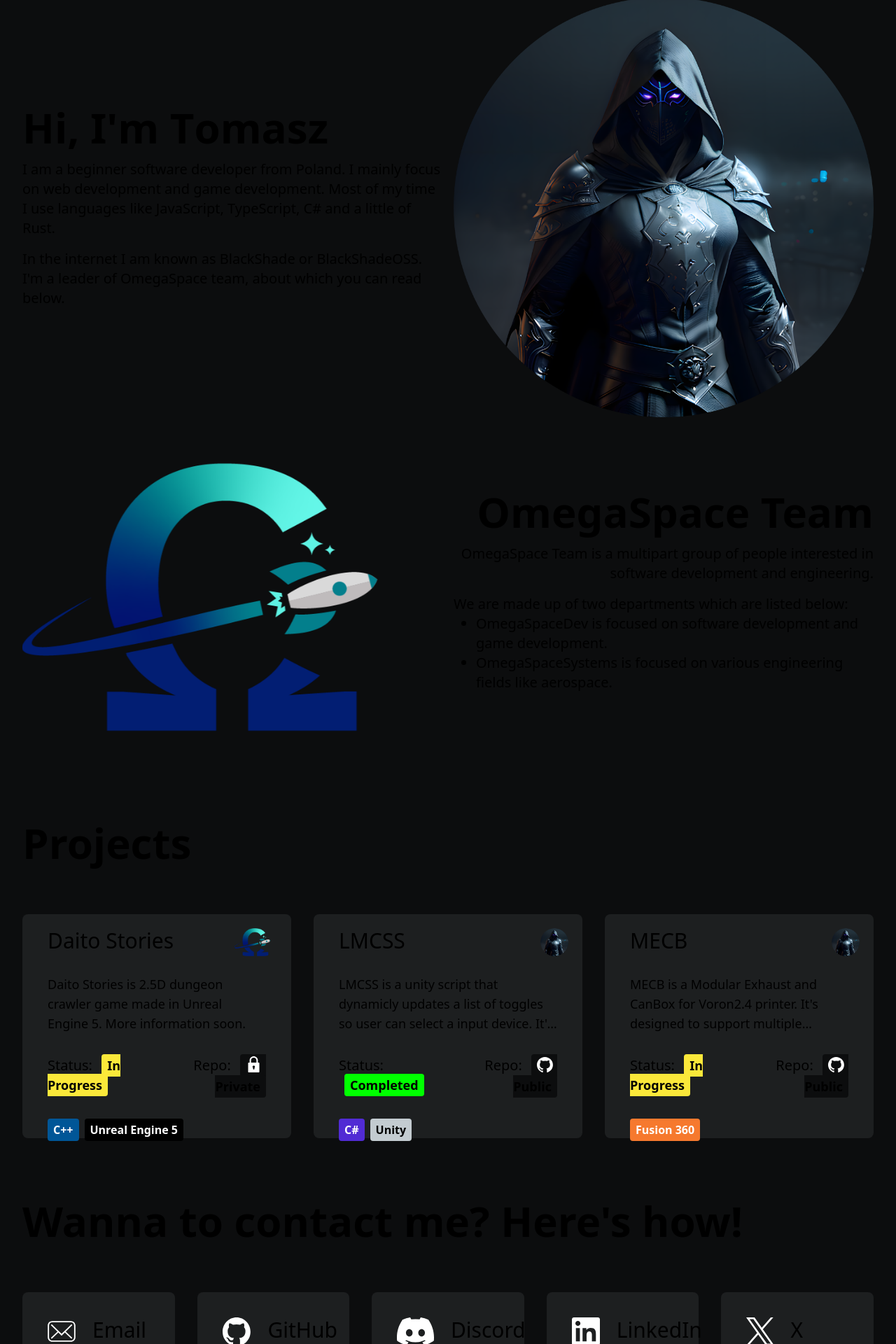
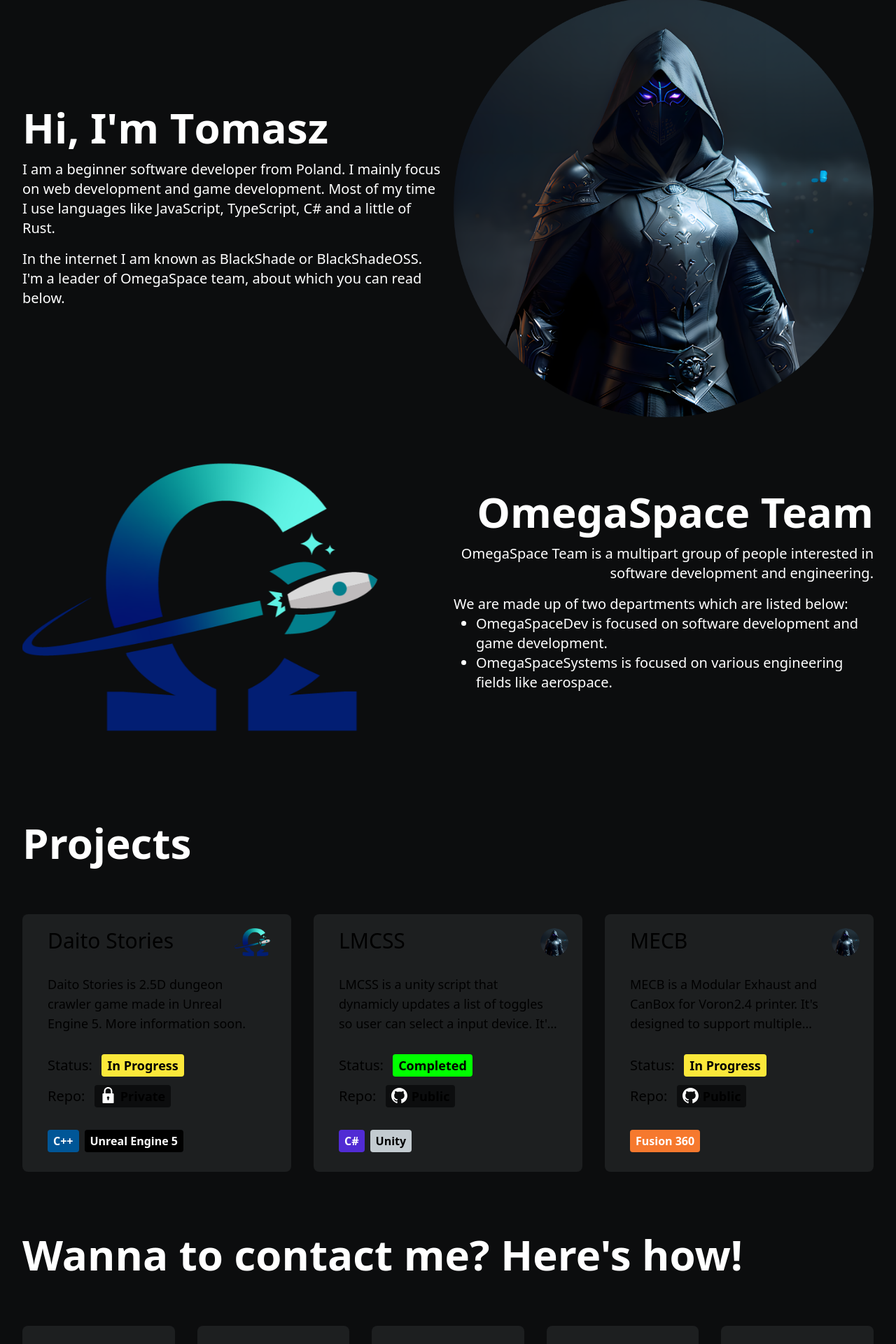
Before and after one commit to BlackShadeOSS/blackshade-website, a Next.js app: page / in a window 1280 px wide. Shown: the part 116-2036 px from the top of the page at 70% size. Built offline with nearby package versions, Linux system fonts and the light colour scheme.

Commit message:
making it responsive

```diff
--- a/app/Navbar.tsx
+++ b/app/Navbar.tsx
@@ -5,7 +5,7 @@
 const NavBar = () => {
     return (
         <nav className="bg-coalblack px-2 pt-5 pb-10 rounded ">
-            <div className="container flex flex-wrap items-center justify-start mx-auto">
+            <div className="container flex flex-wrap items-center justify-center lg:justify-start mx-auto">
                 <h1 className="text-3xl">BlackShade</h1>
             </div>
         </nav>
--- a/app/card.tsx
+++ b/app/card.tsx
@@ -93,7 +93,7 @@
             whileHover={{ scale: [null, 1.015] }}
             transition={{ duration: 0.4 }}
         >
-            <div className="h-80 w-full bg-ashgrey rounded-lg p-5">
+            <div className="h-auto w-full bg-ashgrey rounded-lg p-5">
                 <div className="flex justify-between">
                     <h3 className="text-left text-3xl px-4">{title}</h3>
                     <Image
@@ -107,8 +107,8 @@
                 <p className="px-4 pt-5 text-lg text-left line-clamp-3 h-26">
                     {description}
                 </p>
-                <div className="flex">
-                    <p className="px-4 text-xl text-left mt-6 mb-4 py-2 align-middle w-1/2">
+                <div className="flex flex-col 2xl:flex-row">
+                    <p className="px-4 text-xl text-left mt-6 2xl:mb-4 py-2 align-middle w-full 2xl:w-1/2">
                         Status:{" "}
                         <span
                             className="rounded px-2 py-1 text-lg font-semibold ml-2"
@@ -120,7 +120,7 @@
                             {statusText[status]}
                         </span>
                     </p>
-                    <p className="px-4 text-xl text-right mt-6 mb-4 py-2 align-middle w-1/2">
+                    <p className="px-4 text-xl text-left 2xl:text-right 2xl:mt-6 mb-4 py-2 align-middle w-full 2xl:w-1/2">
                         Repo:{" "}
                         {repo ? (
                             <a
--- a/app/contactCard.tsx
+++ b/app/contactCard.tsx
@@ -33,7 +33,9 @@
                             width={40}
                             height={40}
                         />
-                        <h3 className="text-left text-3xl px-4">{title}</h3>
+                        <h3 className="text-left text-2xl 2xl:text-3xl px-4">
+                            {title}
+                        </h3>
                     </div>
                 </div>
             </motion.div>
--- a/app/kofiButton.tsx
+++ b/app/kofiButton.tsx
@@ -22,7 +22,7 @@
 export default function KofiButton({
     link,
     message,
-    className = "flex items-center justify-center bg-[#13C3FF] h-24 rounded-2xl p-6 text-white text-3xl",
+    className = "flex items-center justify-center bg-[#13C3FF] h-24 rounded-2xl p-6 text-white text-2xl lg:text-3xl",
 }: KofiButtonProps) {
     return (
         <motion.div
--- a/app/page.tsx
+++ b/app/page.tsx
@@ -20,14 +20,14 @@
                     transition={{ duration: 0.75 }}
                     className="flex flex-col gap-4"
                 >
-                    <h2 className="text-5xl font-bold text-black-primary lg:text-6xl dark:text-white-primary">
+                    <h2 className="text-5xl text-center font-bold text-white lg:text-6xl lg:text-left">
                         <AnimatedText text="Hi, I'm Tomasz" once speed={0.15} />
                     </h2>
                     <motion.p
                         initial={{ opacity: 0, x: -100 }}
                         animate={{ opacity: 1, x: 0 }}
                         transition={{ duration: 0.75, delay: 0.25 }}
-                        className="text-xl text-black-primary dark:text-white-primary"
+                        className="text-xl text-white text-center lg:text-left"
                     >
                         I am a beginner software developer from Poland. I mainly
                         focus on web development and game development. Most of
@@ -39,7 +39,7 @@
                         initial={{ opacity: 0, x: -100 }}
                         animate={{ opacity: 1, x: 0 }}
                         transition={{ duration: 0.75, delay: 0.5 }}
-                        className="text-xl text-black-primary dark:text-white-primary"
+                        className="text-xl text-white text-center lg:text-left"
                     >
                         In the internet I am known as BlackShade or
                         BlackShadeOSS. I'm a leader of OmegaSpace team, about
@@ -54,7 +54,7 @@
                     <Image
                         src="/avatar-round.png"
                         alt="My avatar"
-                        className="order-first mx-auto w-9/12 lg:order-1 lg:mr-0 lg:w-fit lg:text-right"
+                        className="order-first mx-auto w-9/12 lg:order-1 lg:mr-0 lg:w-fit"
                         width={350}
                         height={350}
                     />
@@ -68,11 +68,12 @@
                     initial={{ opacity: 0, x: -100 }}
                     animate={{ opacity: 1, x: 0 }}
                     transition={{ duration: 0.75, delay: 1 }}
+                    className="order-last lg:order-first"
                 >
                     <Image
                         src="/OSS-logo.png"
                         alt="OSS logo"
-                        className=" mx-auto w-9/12 lg:order-0 lg:ml-0 lg:w-fit lg:text-left"
+                        className="mx-auto w-9/12 lg:ml-0 lg:w-fit"
                         width={350}
                         height={350}
                     />
@@ -83,14 +84,14 @@
                     transition={{ duration: 0.75, delay: 1 }}
                     className="flex flex-col gap-4 text-right"
                 >
-                    <h2 className="text-5xl font-bold text-black-primary lg:text-6xl dark:text-white-primary">
+                    <h2 className="text-5xl text-center font-bold text-white lg:text-6xl lg:text-right">
                         OmegaSpace Team
                     </h2>
                     <motion.p
                         initial={{ opacity: 0, x: +100 }}
                         animate={{ opacity: 1, x: 0 }}
                         transition={{ duration: 0.75, delay: 1.25 }}
-                        className="text-xl text-black-primary dark:text-white-primary"
+                        className="text-xl text-white text-center lg:text-right"
                     >
                         OmegaSpace Team is a multipart group of people
                         interested in software development and engineering.
@@ -101,11 +102,11 @@
                         animate={{ opacity: 1, x: 0 }}
                         transition={{ duration: 0.75, delay: 1.5 }}
                     >
-                        <p className="text-xl text-black-primary dark:text-white-primary text-left">
+                        <p className="text-xl text-white text-center lg:text-left">
                             We are made up of two departments which are listed
                             below:
                         </p>
-                        <ul className="mb-4 ml-8 list-disc text-xl text-black-primary dark:text-white-primary text-left">
+                        <ul className="mb-4 ml-8 list-disc text-xl text-white text-left">
                             <li>
                                 OmegaSpaceDev is focused on software development
                                 and game development.
@@ -125,7 +126,7 @@
                 className="flex flex-col gap-8 mt-10"
                 id="projects"
             >
-                <h2 className="text-5xl font-bold text-black-primary lg:text-6xl dark:text-white-primary mb-10">
+                <h2 className="text-5xl text-center font-bold text-white lg:text-6xl lg:text-left mb-10">
                     Projects
                 </h2>
                 <div className="grid grid-cols-1 gap-8 lg:grid-cols-3">
@@ -160,10 +161,10 @@
                 className="flex flex-col gap-8 mt-10"
                 id="contact"
             >
-                <h2 className="text-5xl font-bold text-black-primary text-left lg:text-6xl dark:text-white-primary mb-10">
+                <h2 className="text-5xl text-center font-bold text-white lg:text-6xl lg:text-left mb-10">
                     Wanna to contact me? Here's how!
                 </h2>
-                <div className="grid grid-cols-1 gap-8 lg:grid-cols-5">
+                <div className="grid grid-cols-1 gap-8 lg:grid-cols-3 xl:grid-cols-5">
                     <ContactCard
                         title="Email"
                         link="mailto:diaxsio10@gmail.com"
@@ -198,14 +199,14 @@
                 className="flex flex-col gap-8 mt-10"
                 id="supportme"
             >
-                <h2 className="text-5xl font-bold text-black-primary lg:text-6xl dark:text-white-primary">
+                <h2 className="text-5xl text-center font-bold text-white lg:text-6xl lg:text-left">
                     Support me!
                 </h2>
                 <motion.p
                     initial={{ opacity: 0 }}
                     animate={{ opacity: 1 }}
                     transition={{ duration: 0.75, delay: 1 }}
-                    className="text-xl text-black-primary dark:text-white-primary w-2/3"
+                    className="text-xl text-black-primary dark:text-white-primary lg:w-2/3"
                 >
                     If you want to support me and my team, you can do it by
                     following me on my social media above or by donating me on
@@ -219,7 +220,7 @@
                     className="flex gap-4 h-28 mt-4"
                 >
                     <KofiButton
-                        link="https://ko-fi.com/blackshadeoss"
+                        link="https://ko-fi.com/blackshade"
                         message="Support me on Ko-fi"
                     />
                 </motion.div>
```
